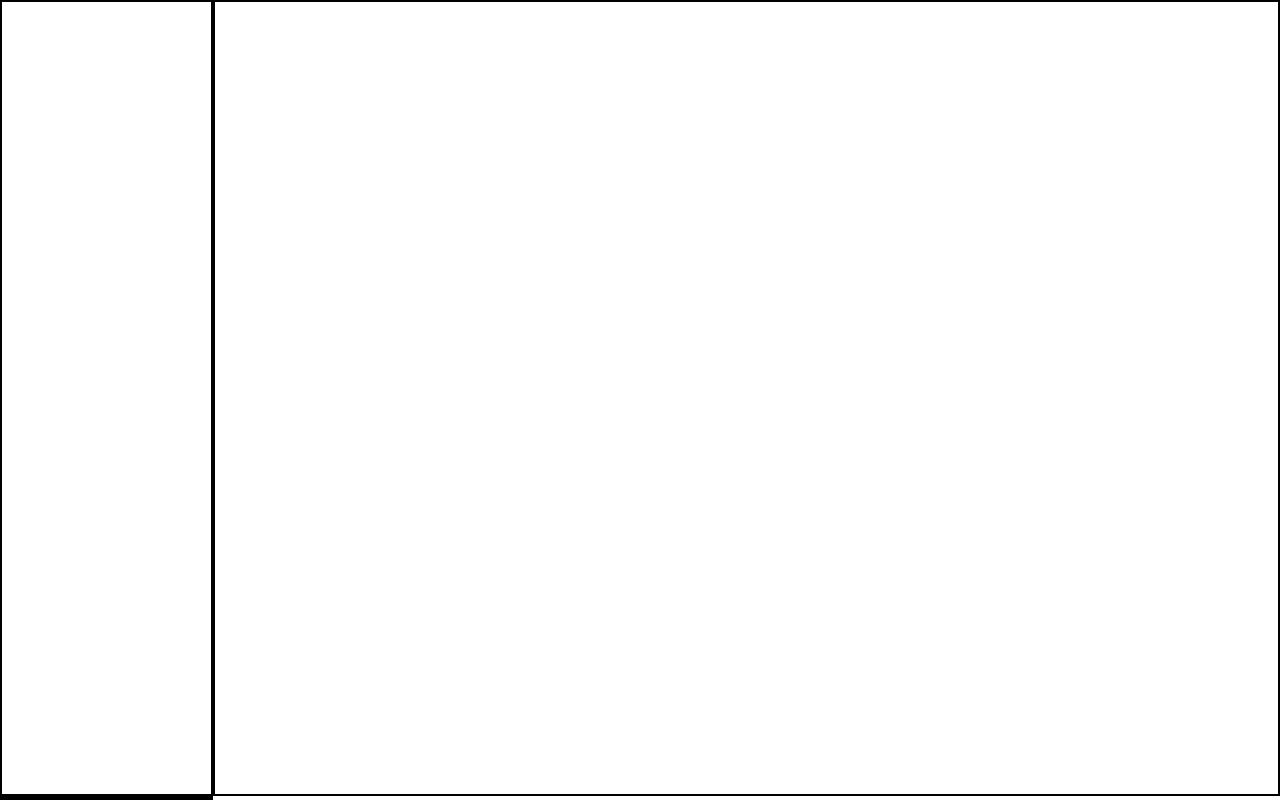
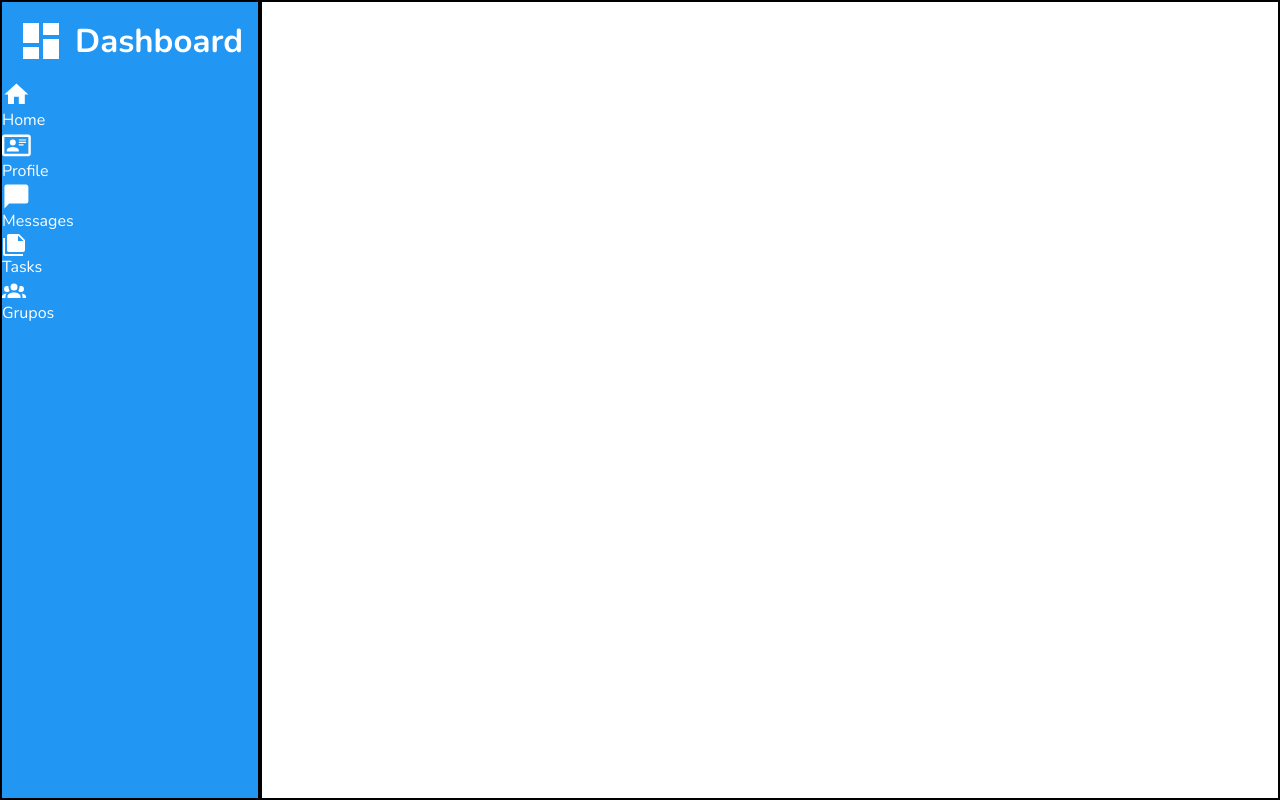
Before and after one commit to mauwu7/GestionTareas, a React (Vite) app in the folder frontend/: page / in a window 1280 px wide. Built offline with nearby package versions, Linux system fonts and the light colour scheme.

Commit message:
dashboard

```diff
--- a/frontend/index.html
+++ b/frontend/index.html
@@ -7,7 +7,7 @@
     <meta name="viewport" content="width=device-width, initial-scale=1.0" />
     <link rel="preconnect" href="https://fonts.googleapis.com">
     <link rel="preconnect" href="https://fonts.gstatic.com" crossorigin>
-    <link href="https://fonts.googleapis.com/css2?family=Roboto:ital,wght@0,100..900;1,100..900&display=swap" rel="stylesheet">
+    <link href="https://fonts.googleapis.com/css2?family=Nunito:ital,wght@0,200..1000;1,200..1000&display=swap" rel="stylesheet">
     <title>frontend</title>
   </head>
   <body>
--- a/frontend/package.json
+++ b/frontend/package.json
@@ -10,6 +10,8 @@
     "preview": "vite preview"
   },
   "dependencies": {
+    "@mdi/js": "^7.4.47",
+    "@mdi/react": "^1.6.1",
     "react": "^19.2.8",
     "react-dom": "^19.2.8",
     "react-router-dom": "^7.18.3"
--- a/frontend/src/pages/Home.jsx
+++ b/frontend/src/pages/Home.jsx
@@ -1,5 +1,7 @@
 import { useNavigate } from "react-router-dom"
 import styles from '../styles/Home.module.css'
+import { Icon } from '@mdi/react';
+import { mdiViewDashboard, mdiHome, mdiCardAccountDetailsOutline, mdiMessage, mdiNoteMultiple, mdiAccountGroup } from "@mdi/js";
 
 
 export default function Home ({ setToken }){
@@ -13,19 +15,31 @@ export default function Home ({ setToken }){
 
     }
 
-    /**Cambiar orden etiquetas */
 
     return (
         <div className={styles.main}>
-            <header className={styles.header}>
-
-            </header>
             <nav className={styles.nav}>
-
+                <div className={styles.headerNav}>
+                    <Icon path={mdiViewDashboard} size={2} color='white'/>
+                    <h2>Dashboard</h2>
+                </div>
+                <section className={styles.navMenu}>
+                    <Icon path={mdiHome} size={1.2}/>
+                    <p>Home</p>
+                    <Icon path={mdiCardAccountDetailsOutline} size={1.2}/>
+                    <p>Profile</p>
+                    <Icon path={mdiMessage} size={1.2}/>
+                    <p>Messages</p>
+                    <Icon path={mdiNoteMultiple} size={1} />
+                    <p>Tasks</p>
+                    <Icon path={mdiAccountGroup} size={1} />
+                    <p>Grupos</p>
+                </section>
             </nav>
             <main className={styles.body}>
 
             </main>
+
         </div>
     )
 }
--- a/frontend/src/styles/Home.module.css
+++ b/frontend/src/styles/Home.module.css
@@ -1,17 +1,28 @@
 .main{
     height: 100vh;
-    display: grid;
-    grid-template: 1fr / 1fr 5fr;
-    /* display: flex; */
-}
-.header{
-    border: 2px solid black;
-    /* flex: 1; */
+    display: flex;
 }
 .nav{
     border: 2px solid black;
-    /* flex: 5; */
+    flex: 1;
+    background-color: #2196F3;
+    color: #FFFF;
+    display: flex;
+    flex-direction: column;
 }
 .body{
     border: 2px solid black;
+    flex: 5;
 }
+
+.headerNav{
+    padding: 15px;
+    display: flex;
+    align-items: center;
+    font-size: 22px;
+    gap: 10px;
+}
+
+.navMenu{
+    display: grid;
+}
--- a/frontend/src/styles/LoginForm.module.css
+++ b/frontend/src/styles/LoginForm.module.css
@@ -6,7 +6,6 @@
     justify-content: center;
     gap: 30px;
     background-color: #e8e0e0aa;
-    font-family: "Roboto",sans-serif;
 }
 
 .form{
--- a/frontend/src/styles/reset.css
+++ b/frontend/src/styles/reset.css
@@ -3,3 +3,7 @@
     margin: 0;
     padding: 0;
 }
+
+html{
+    font-family: "Nunito", sans-serif;
+}
```
Also changed, not shown: 1 other file (tests, documents, lock files or other folders).
